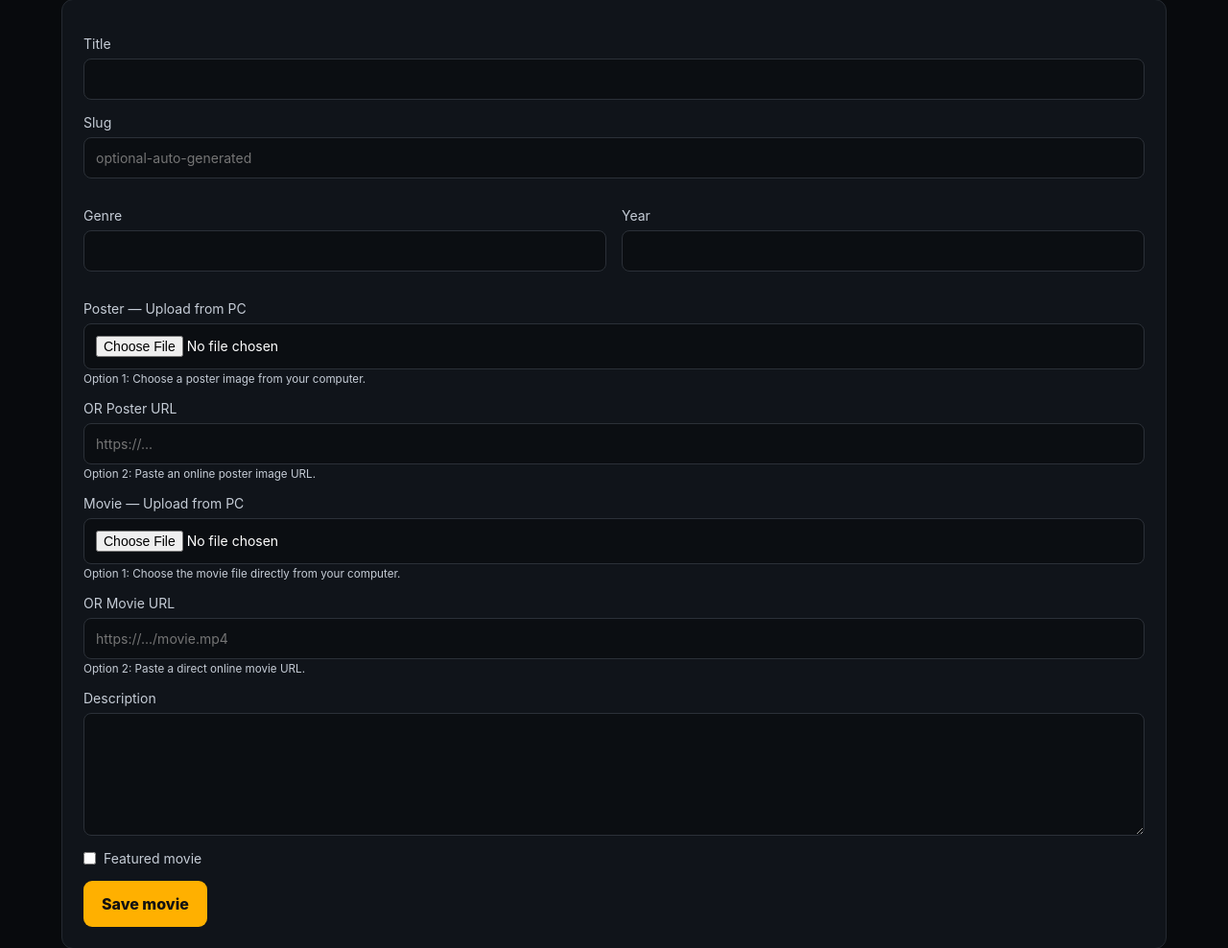
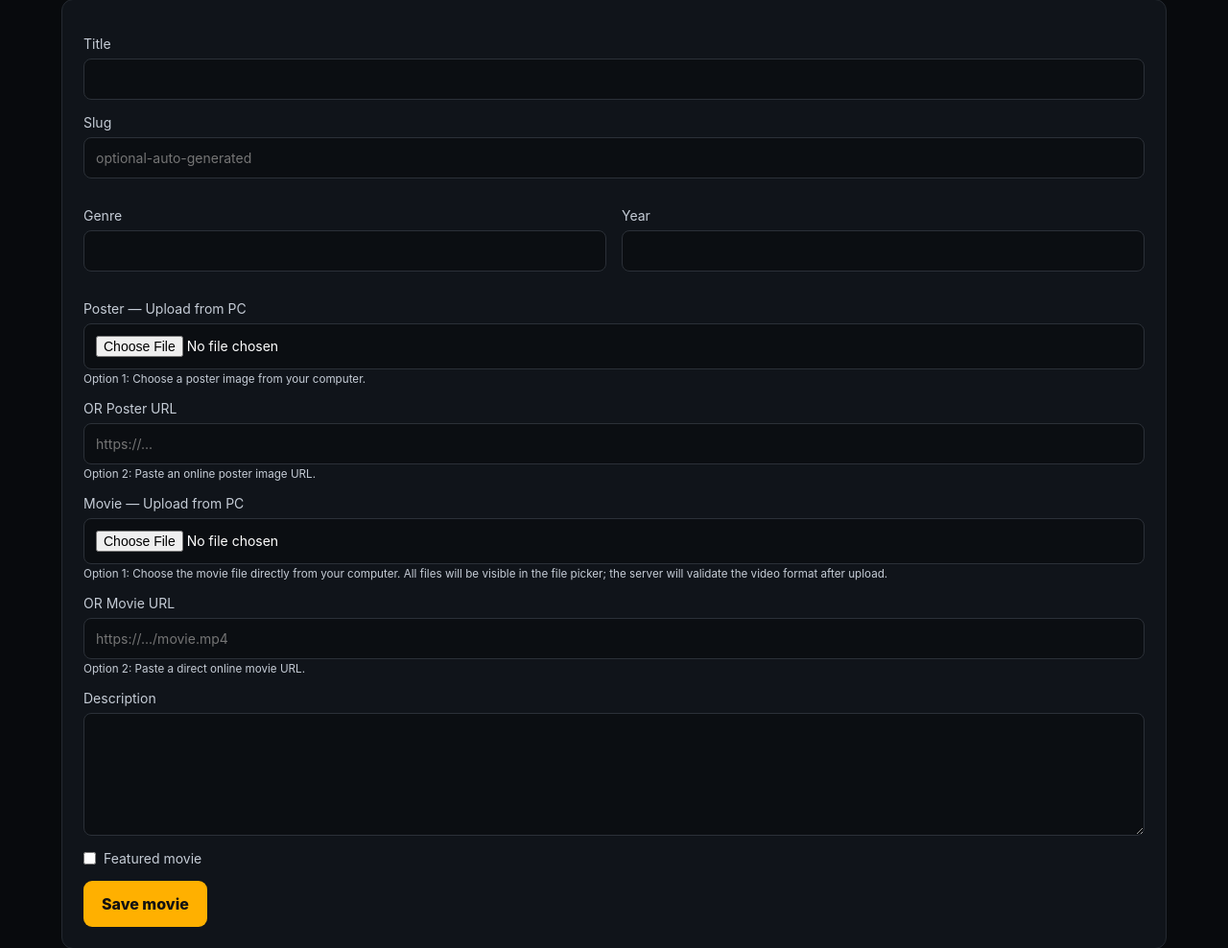
Before and after one commit to raymondsondo0-a11y/afrika-flix, a PHP site: page /admin/movies.php in a window 1280 px wide. Shown: the part 221-1209 px from the top of the page at 96% size. Run offline with PHP 8.4, Linux system fonts and the light colour scheme; the visitor is signed in with stand-in values (Sample User, id 1); data that the repository does not hold is empty.

Commit message:
Fix movie file picker so all local files are visible

```diff
--- a/admin/movies.php
+++ b/admin/movies.php
@@ -33,7 +33,7 @@ $pageTitle = 'Manage Movies — AfrikaFlix'; require __DIR__ . '/../partials/hea
     </div>
 
     <label>Poster — Upload from PC
-        <input name="poster_file" type="file" accept="image/jpeg,image/png,image/webp">
+        <input name="poster_file" type="file" accept="image/*">
         <small>Option 1: Choose a poster image from your computer.</small>
     </label>
 
@@ -43,8 +43,8 @@ $pageTitle = 'Manage Movies — AfrikaFlix'; require __DIR__ . '/../partials/hea
     </label>
 
     <label>Movie — Upload from PC
-        <input name="video_file" type="file" accept="video/mp4,video/webm,video/quicktime">
-        <small>Option 1: Choose the movie file directly from your computer.</small>
+        <input name="video_file" type="file">
+        <small>Option 1: Choose the movie file directly from your computer. All files will be visible in the file picker; the server will validate the video format after upload.</small>
     </label>
 
     <label>OR Movie URL
```
